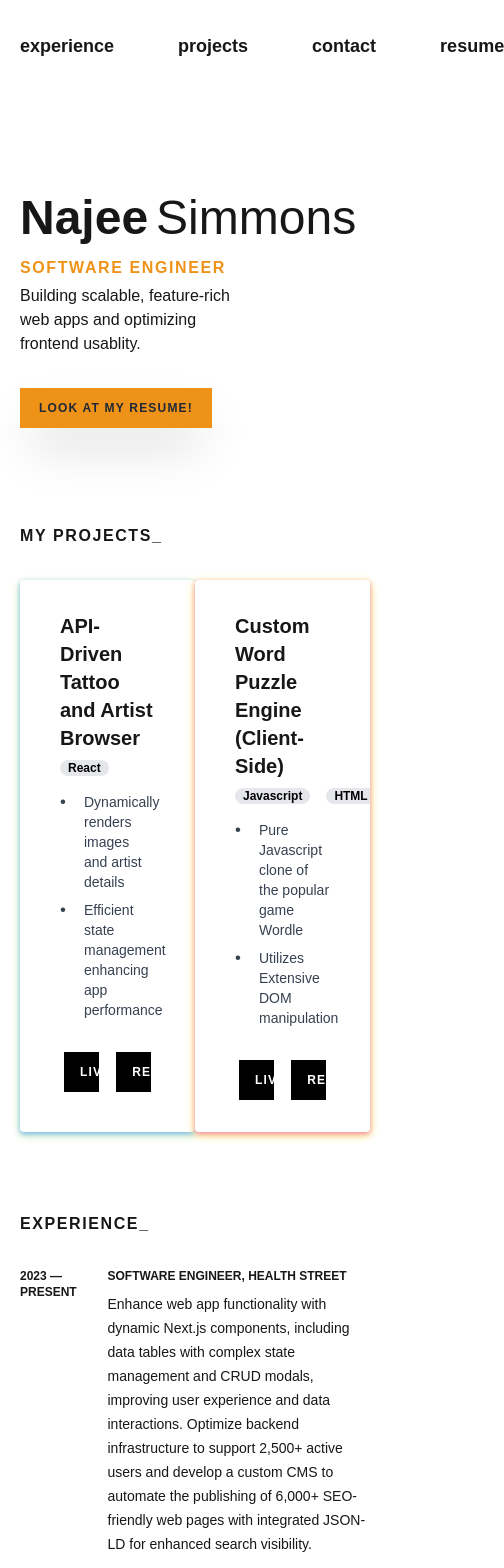
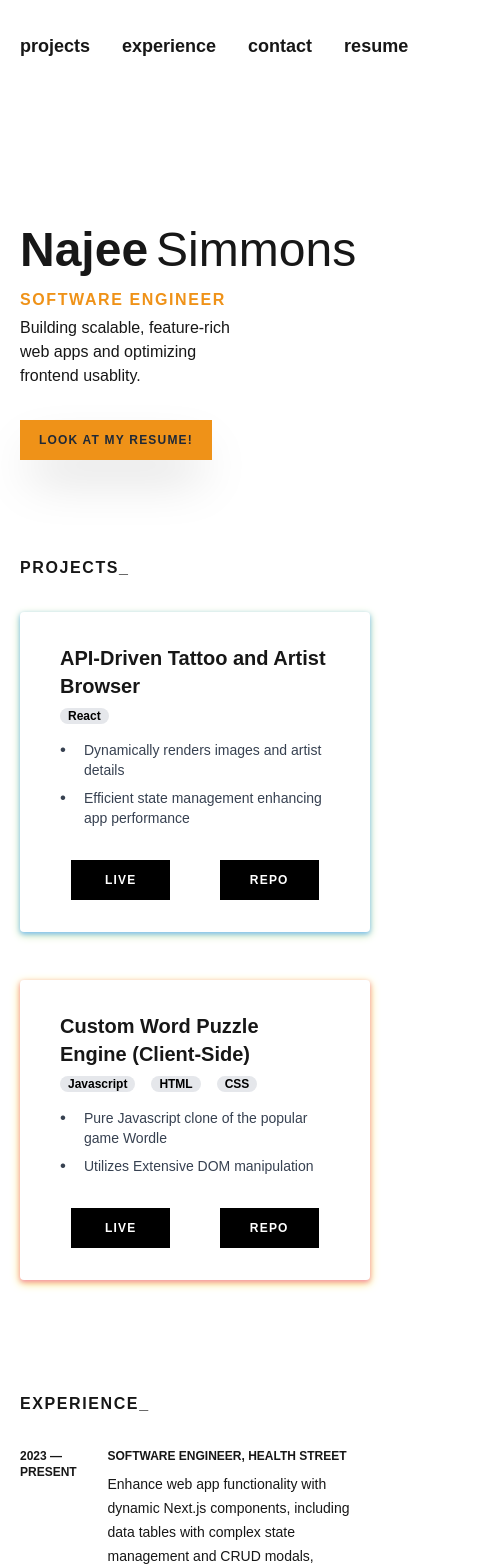
Before and after one commit to najeesimmons/portfolio_v2, a Next.js app: page / in a window 390 px wide. Shown: the top 1568 px of the page, 504 px wide, since content can reach past the window. Built offline with nearby package versions, Linux system fonts and the light colour scheme.

Commit message:
new folder structure

```diff
--- /dev/null
+++ b/src/components/Contact/Contact.js
@@ -0,0 +1,25 @@
+import React from "react";
+import Image from "next/image";
+
+function Contact() {
+  return (
+    <div className="flex shadow-[0px_10px_15px_-3px_rgba(239,146,24,0.4),_0px_4px_6px_-2px_rgba(239,146,24,0.4)] mb-16">
+      <div>
+        <Image
+          src={"/DSC_0127.png"}
+          alt="Photo of Najee Simmons"
+          width={175}
+          height={175}
+          className="rounded-full"
+        />
+      </div>
+      <div>
+        <h4 className="text-2xl font-semibold leading-tight">Najee Simmons</h4>
+        <span className="txt-lg">najee.bryant.simmons@gmail.com</span>
+        <h1>icons</h1>
+      </div>
+    </div>
+  );
+}
+
+export default Contact;
--- a/src/components/Sections/Experience.js
+++ b/src/components/Experience/Experience.js
@@ -3,8 +3,7 @@ import Tech from "../Tech/Tech";
 
 function Experience({ tech }) {
   return (
-    <div id="experience" className="mx-auto mt-16 max-w-3xl">
-      <h3 className="tracking-widest font-semibold mt-8 mb-8">EXPERIENCE_</h3>
+    <>
       <div className="flex items-start">
         <div className="w-1/4">
           <h2 className="text-xs font-bold">2023 — PRESENT</h2>
@@ -26,7 +25,7 @@ function Experience({ tech }) {
           </div>
         </div>
       </div>
-    </div>
+    </>
   );
 }
 
--- /dev/null
+++ b/src/components/Hero/Hero.js
@@ -0,0 +1,27 @@
+import React from "react";
+import ResumeButton from "../Buttons/ResumeButtton";
+
+function Hero() {
+  return (
+    <>
+      <div className="flex">
+        <h1 className="mb-2 text-5xl font-semibold leading-tight text-primary mr-2">
+          Najee
+        </h1>
+        <h1 className="mb-2 text-5xl font-medium leading-tight text-primary">
+          Simmons
+        </h1>
+      </div>
+      <h2 className="mb-1 text-md text-[#ef9218] tracking-widest font-bold">
+        SOFTWARE ENGINEER
+      </h2>
+      <p className="w-2/3">
+        Building scalable, feature-rich web apps and optimizing frontend
+        usablity.
+      </p>
+      <ResumeButton className="mt-8" />
+    </>
+  );
+}
+
+export default Hero;
--- a/src/components/Navigation/Navigation.js
+++ b/src/components/Navigation/Navigation.js
@@ -3,12 +3,12 @@ import React from "react";
 function Navigation() {
   return (
     <nav className="mx-auto max-w-3xl mt-8 flex justify-between items-center">
-      <ul className="flex space-x-16 mx-auto">
+      <ul className="flex mx-auto space-x-8 md:space-x-16">
+        <li className="text-lg font-semibold">
+          <a href="#projects">projects</a>
+        </li>
         <li className="text-lg font-semibold">
           <a href="/#experience">experience</a>
-        </li>
-        <li className="text-lg font-semibold">
-          <a href="#projects">projects</a>
         </li>
         <li className="text-lg font-semibold">
           <a href="/#contact">contact</a>
--- a/src/components/ProjectCard/ProjectCard.js
+++ b/src/components/ProjectCard/ProjectCard.js
@@ -6,7 +6,7 @@ function ProjectCard({ gradientColors, title, details, tech }) {
 
   return (
     <div
-      className="h-[500] w-[300px] mb-4 max-w-xs rounded overflow-hidden shadow-sm p-4 bg-white"
+      className="flex-1 h-[500] mb-4 rounded shadow-sm p-4 bg-white w-full"
       style={{
         boxShadow: `0px 2px 5px 0px ${color1}, 0px 3px 10px 0px ${color2}`,
       }}
--- a/src/components/Sections/Projects.js
+++ b/src/components/Projects/Projects.js
@@ -26,11 +26,7 @@ function Projects() {
 
   return (
     <>
-      <div id="projects" className="mx-auto mt-24 max-w-3xl">
-        <h3 className="tracking-widest font-semibold mt-8 mb-8">
-          MY PROJECTS_
-        </h3>
-        <div className="flex justify-around">
+      <div className="flex flex-col md:flex-row justify-around items-center md:items-stretch gap-8">
         {projects.map((project, index) => (
           <ProjectCard
             key={index}
@@ -41,7 +37,6 @@ function Projects() {
           />
         ))}
       </div>
-      </div>
     </>
   );
 }
--- /dev/null
+++ b/src/components/Section/Section.js
@@ -0,0 +1,14 @@
+import React from "react";
+
+function Section({ className, children, title, id }) {
+  return (
+    <section id={id} className={`mx-auto max-w-3xl ${className}`}>
+      {title && (
+        <h3 className="tracking-widest font-semibold mt-8 mb-8">{title}</h3>
+      )}
+      <div>{children}</div>
+    </section>
+  );
+}
+
+export default Section;
--- a/src/components/Sections/Contact.js
+++ /dev/null
@@ -1,30 +0,0 @@
-import React from "react";
-import Image from "next/image";
-
-function Contact() {
-  return (
-    <div id="contact" className="mx-auto mt-16 max-w-3xl">
-      <h3 className="tracking-widest font-semibold mt-8 mb-8">CONTACT_</h3>
-      <div className="flex shadow-[0px_10px_15px_-3px_rgba(239,146,24,0.4),_0px_4px_6px_-2px_rgba(239,146,24,0.4)] mb-16">
-        <div>
-          <Image
-            src={"/DSC_0127.png"}
-            alt="Photo of Najee Simmons"
-            width={175}
-            height={175}
-            className="rounded-full" // Add rounded-full to make it circular
-          />
-        </div>
-        <div>
-          <h4 className="text-2xl font-semibold leading-tight">
-            Najee Simmons
-          </h4>
-          <span className="txt-lg">najee.bryant.simmons@gmail.com</span>
-          <h1>icons</h1>
-        </div>
-      </div>
-    </div>
-  );
-}
-
-export default Contact;
--- a/src/components/Sections/Hero.js
+++ /dev/null
@@ -1,29 +0,0 @@
-import React from "react";
-import ResumeButton from "../Buttons/ResumeButtton";
-
-function Hero() {
-  return (
-    <>
-      <div id="top" className="mx-auto mt-32 max-w-3xl">
-        <div className="flex">
-          <h1 className="mb-2 text-5xl font-semibold leading-tight text-primary mr-2">
-            Najee
-          </h1>
-          <h1 className="mb-2 text-5xl font-medium leading-tight text-primary">
-            Simmons
-          </h1>
-        </div>
-        <h2 className="mb-1 text-md text-[#ef9218] tracking-widest font-bold">
-          SOFTWARE ENGINEER
-        </h2>
-        <p className="w-2/3">
-          Building scalable, feature-rich web apps and optimizing frontend
-          usablity.
-        </p>
-        <ResumeButton className="mt-8" />
-      </div>
-    </>
-  );
-}
-
-export default Hero;
--- a/src/components/Tech/Tech.js
+++ b/src/components/Tech/Tech.js
@@ -2,7 +2,7 @@ import React from "react";
 
 function Tech({ tech }) {
   return (
-    <div className="h-[50] flex space-x-4">
+    <div className="h-[50] flex flex-wrap gap-4 justify-start">
       {tech.map((technology, index) => {
         return (
           <span
--- a/src/pages/index.js
+++ b/src/pages/index.js
@@ -1,19 +1,28 @@
 import Navigation from "@/components/Navigation/Navigation";
-import Experience from "@/components/Sections/Experience";
-import Hero from "@/components/Sections/Hero";
-import Projects from "@/components/Sections/Projects";
-import Contact from "@/components/Sections/Contact";
+import Experience from "@/components/Experience/Experience";
+import Hero from "@/components/Hero/Hero";
+import Projects from "@/components/Projects/Projects";
+import Contact from "@/components/Contact/Contact";
+import Section from "@/components/Section/Section";
 
 export default function Home() {
   return (
     <>
       <Navigation />
+      <Section id={"/"} className={"mt-40"}>
         <Hero />
+      </Section>
+      <Section id={"projects"} title={"PROJECTS_"} className={"mt-24"}>
         <Projects />
+      </Section>
+      <Section id={"experience"} title={"EXPERIENCE_"} className={"mt-24"}>
         <Experience
           tech={["React", "Javascript", "HTML", "CSS", "Claris FileMakerPro"]}
         />
+      </Section>
+      <Section id={"contact"} title={"CONTACT_"} className={"mt-24"}>
         <Contact />
+      </Section>
     </>
   );
 }
--- a/src/styles/globals.css
+++ b/src/styles/globals.css
@@ -12,6 +12,9 @@
     --background: #0a0a0a;
     --foreground: #ededed;
   }
+}
+html {
+  scroll-behavior: smooth;
 }
 
 /* reset (reseting default browser styles*/
@@ -34,21 +37,7 @@ body {
   font-family: Arial, Helvetica, sans-serif;
   margin: 0 auto;
   max-width: 900px; /* Set a width */
-}
-
-/* Small tablet styles */
-@media screen and (max-width: 620px) {
-  body {
-    padding: 0 20px;
-  }
-}
-
-/* small tablet styles */
-@media screen and (min-width: 620px) {
-}
-
-/* large tablets & laptops */
-@media screen and (min-width: 960px) {
+  padding: 0 20px;
 }
 
 /* desktop styles */
```
Lines whose indentation alone changed are shown as unchanged.
